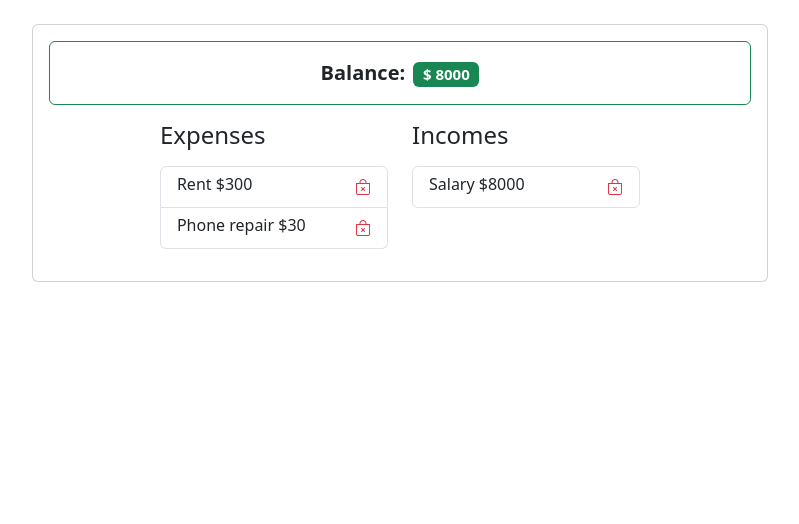
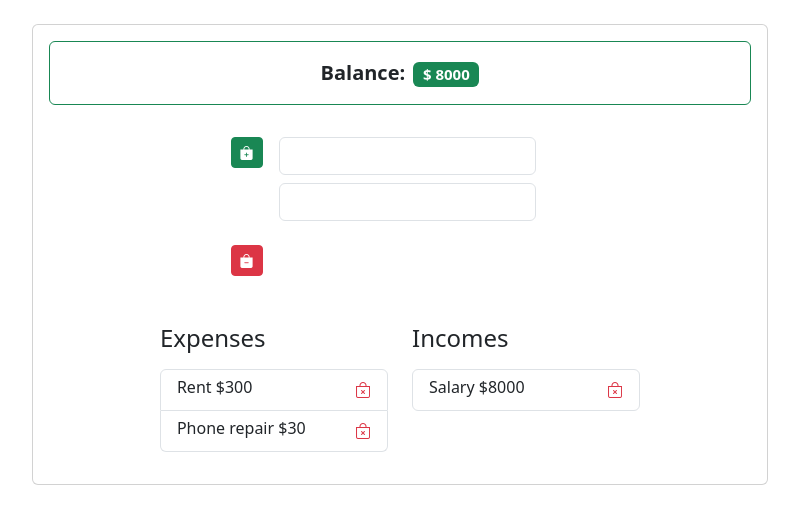
Before and after one commit to Taoufiq-Rhouas/Expense_Tracker_ReactJs_R_C_P, a React (Create React App) app in the folder expense_tracker/: page / in a window 1280 px wide. Shown: the top 524 px of the page, without its empty margins (240-1039 px from the left). Built offline with nearby package versions, Linux system fonts and the light colour scheme.

Commit message:
Form_Component

```diff
--- a/expense_tracker/src/App.js
+++ b/expense_tracker/src/App.js
@@ -1,6 +1,7 @@
 import { useState } from "react";
 import Balance from "./components/Balance";
 import InExList from "./components/InExList";
+import Transactions from "./components/Transactions";
 
 function App() {
   const [expenses, setExpenses] = useState([
@@ -24,6 +25,7 @@ function App() {
           <div className="card">
             <div className="card-body" >
               <Balance balance="8000" />
+              <Transactions />
               <InExList incomes={incomes} expenses={expenses} />
             </div>
           </div>
--- /dev/null
+++ b/expense_tracker/src/components/Transactions.jsx
@@ -0,0 +1,45 @@
+import React, { useState } from 'react'
+
+export default function Transactions() {
+    const [label, setLabel] = useState('');
+    const [amount, setAmount] = useState('');
+
+    const addInc = (income) => {
+        console.log(income);
+    }
+    return (
+        <div className='row' >
+            <div className="col-md-6 mx-auto">
+                <div className="row g-3 my-3">
+                    <div className="col-auto">
+                        <button
+                            onClick={() => addInc({id: 3, label, amount})}
+                            className="btn btn-sm btn-success mb-3"
+                        >
+                            <i className="bi bi-bag-plus-fill"></i>
+                        </button>
+                    </div>
+                    <div className="col-auto">
+                        <input
+                            value={label}
+                            onChange={(event) => setLabel(event.target.value)}
+                            type='text'
+                            className='form-control mb-2'
+                        />
+                        <input
+                            value={amount}
+                            onChange={(event) => setAmount(event.target.value)}
+                            type='number'
+                            className='form-control mb-2'
+                        />
+                    </div>
+                    <div className="col-auto">
+                        <button className="btn btn-sm btn-danger mb-3">
+                            <i className="bi bi-bag-dash-fill"></i>
+                        </button>
+                    </div>
+                </div>
+            </div>
+        </div>
+    )
+}
```
